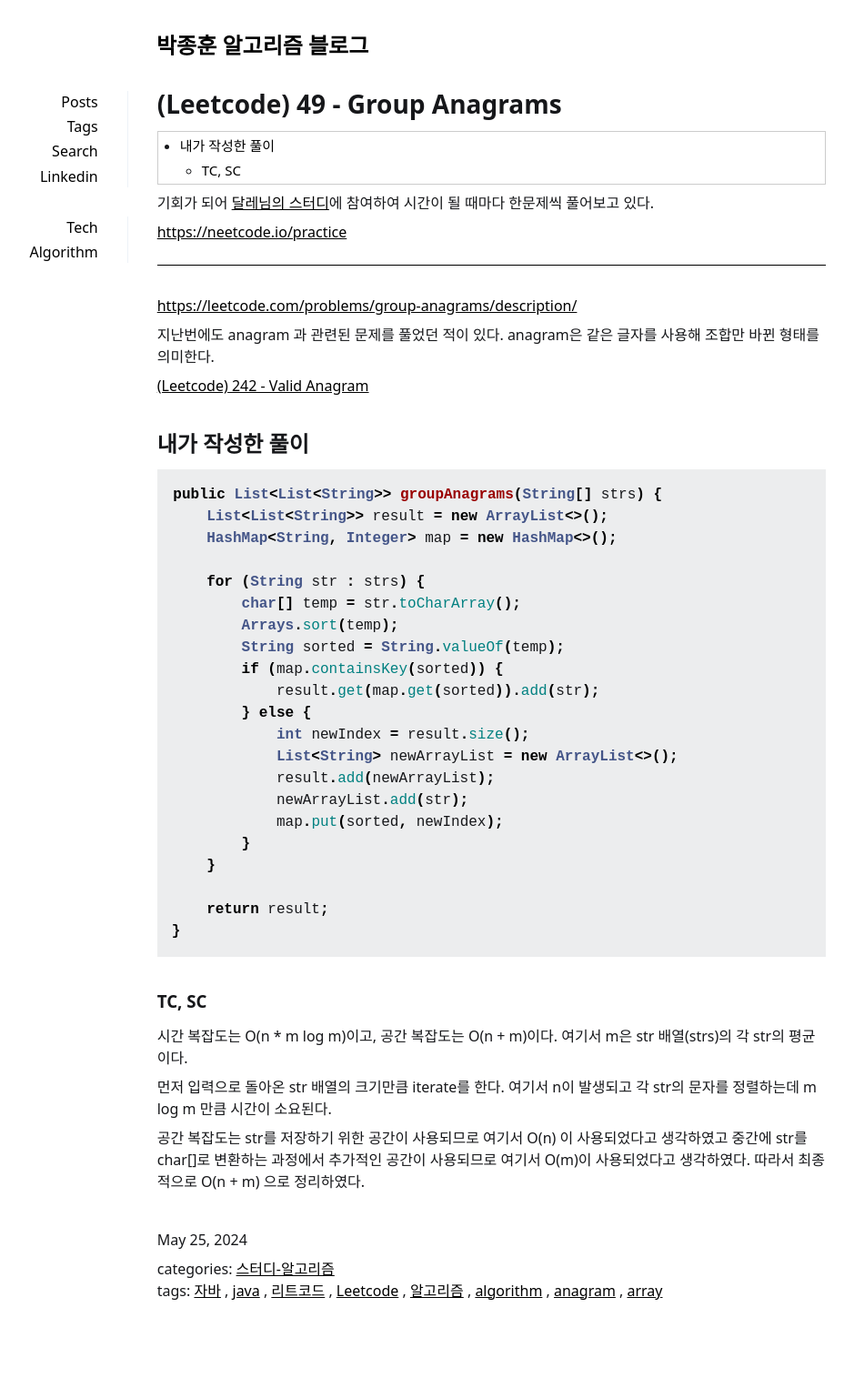
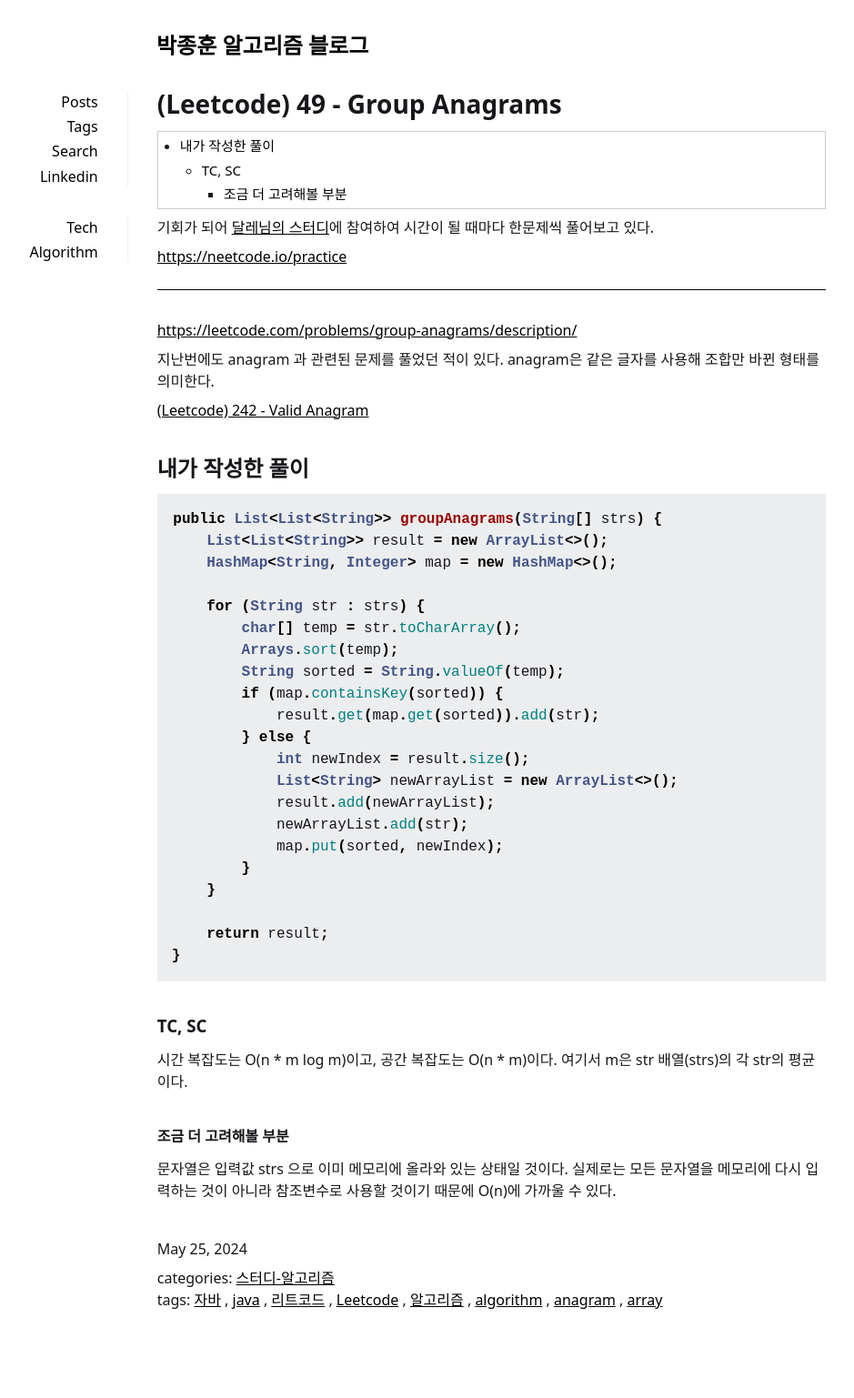
Before and after one commit to dev-jonghoonpark/algorithm-blog, a Jekyll site: the page built from _posts/2024-05-25-leetcode-49.md, in a window 1280 px wide. Shown: the whole page at 91% size, without its empty margins (180-1119 px from the left). Built offline with Jekyll 4.4.1, drawn with Linux system fonts in a browser that asks for light colours; the table of contents is made by our own code.

Commit message:
update post

```diff
--- a/_posts/2024-05-25-leetcode-49.md
+++ b/_posts/2024-05-25-leetcode-49.md
@@ -47,12 +47,10 @@ public List<List<String>> groupAnagrams(String[] strs) {
 
 ### TC, SC
 
-시간 복잡도는 O(n \* m log m)이고, 공간 복잡도는 O(n + m)이다.
+시간 복잡도는 O(n \* m log m)이고, 공간 복잡도는 O(n \* m)이다.
 여기서 m은 str 배열(strs)의 각 str의 평균이다.
 
-먼저 입력으로 돌아온 str 배열의 크기만큼 iterate를 한다. 여기서 n이 발생되고
-각 str의 문자를 정렬하는데 m log m 만큼 시간이 소요된다.
+#### 조금 더 고려해볼 부분
 
-공간 복잡도는 str를 저장하기 위한 공간이 사용되므로 여기서 O(n) 이 사용되었다고 생각하였고
-중간에 str를 char[]로 변환하는 과정에서 추가적인 공간이 사용되므로 여기서 O(m)이 사용되었다고 생각하였다.
-따라서 최종적으로 O(n + m) 으로 정리하였다.
+문자열은 입력값 strs 으로 이미 메모리에 올라와 있는 상태일 것이다.
+실제로는 모든 문자열을 메모리에 다시 입력하는 것이 아니라 참조변수로 사용할 것이기 때문에 O(n)에 가까울 수 있다.
```
